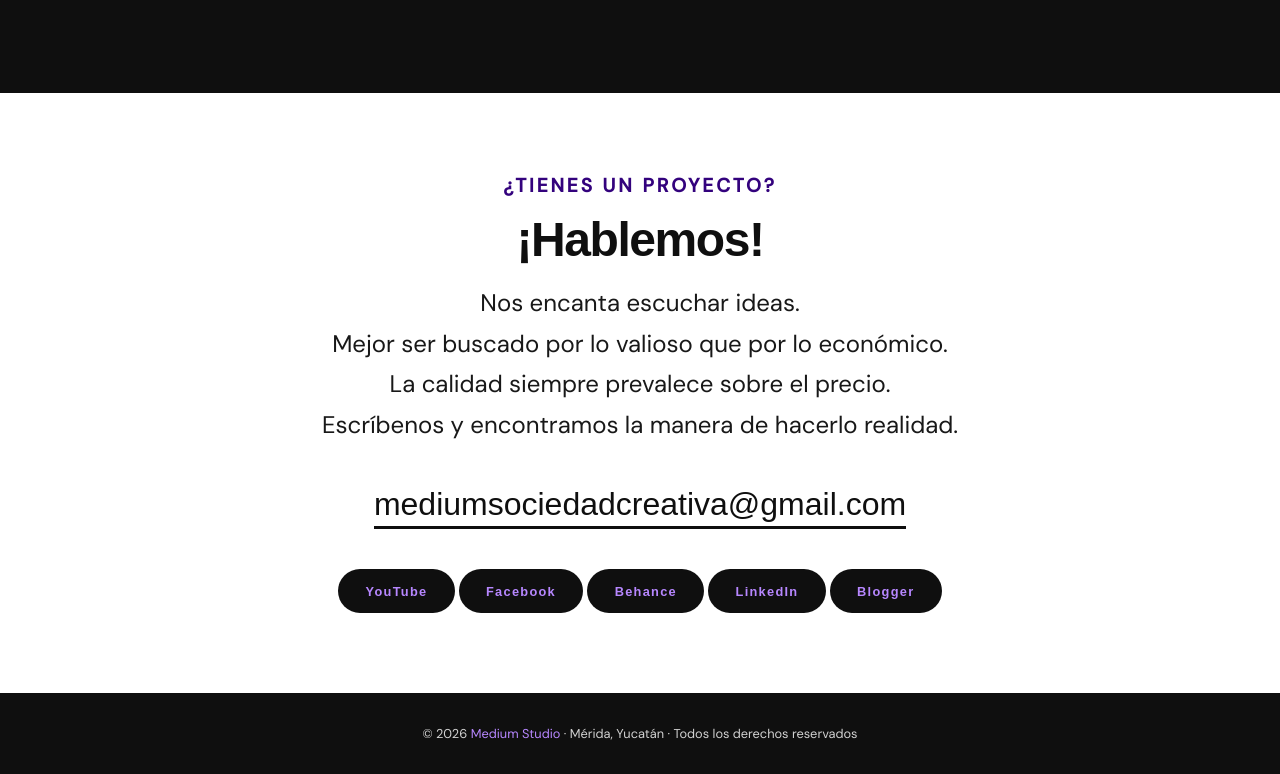
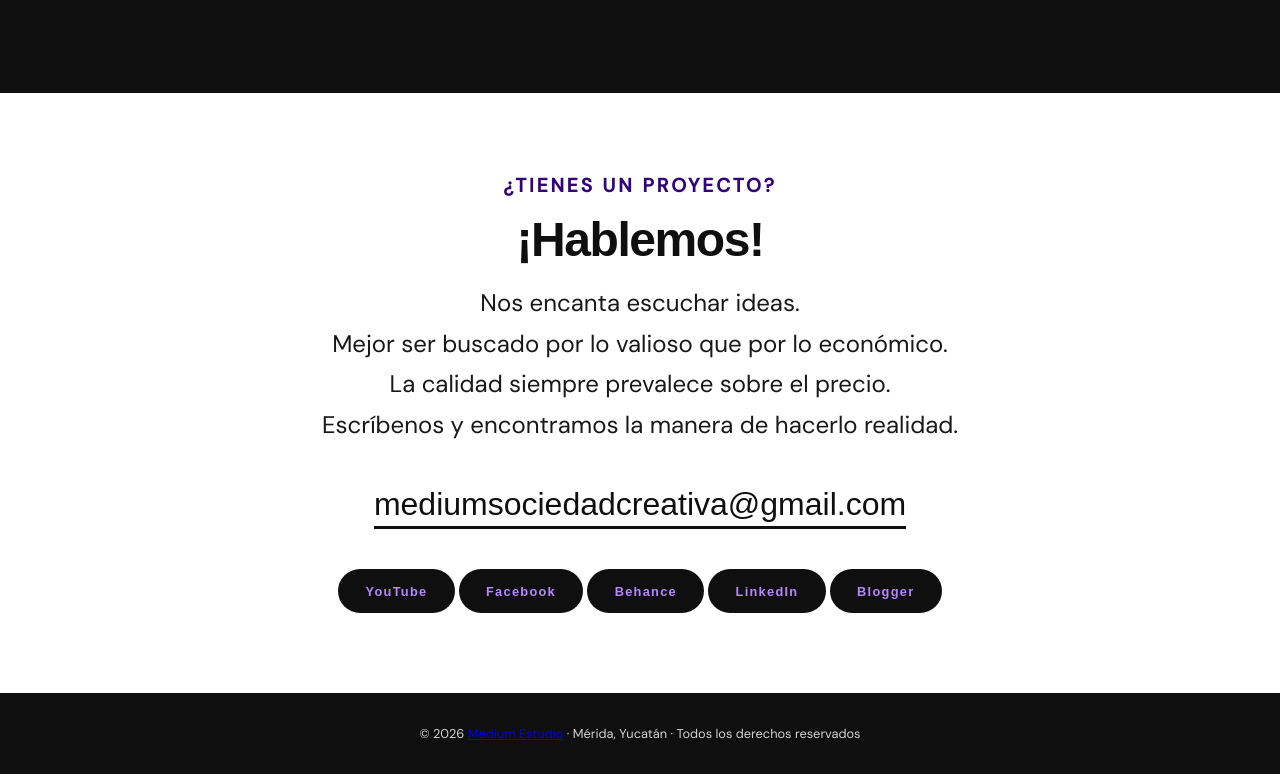
Before and after one commit to mediumsociedadcreativa-jpg/estudio, a plain HTML site: page derechoreservado.html in a window 1280 px wide. Shown: the part 3226-4000 px from the top of the page. Drawn offline with Linux system fonts and the light colour scheme; a web font is replaced by a local one.

Commit message:
Update footer to include link to Medium Estudio

```diff
--- a/derechoreservado.html
+++ b/derechoreservado.html
@@ -790,7 +790,7 @@ Las propuestas generadas durante estos procesos son evaluadas, seleccionadas, mo
 
 <!-- FOOTER -->
 <footer>
-  <p>© 2026 <span>Medium Studio </span> · Mérida, Yucatán · Todos los derechos reservados</p>
+  <p>© 2026 <span> <a href="https://mediumestudio.xyz/">Medium Estudio</a> </span> · Mérida, Yucatán · Todos los derechos reservados</p>
 </footer>
 
 <script>
```
